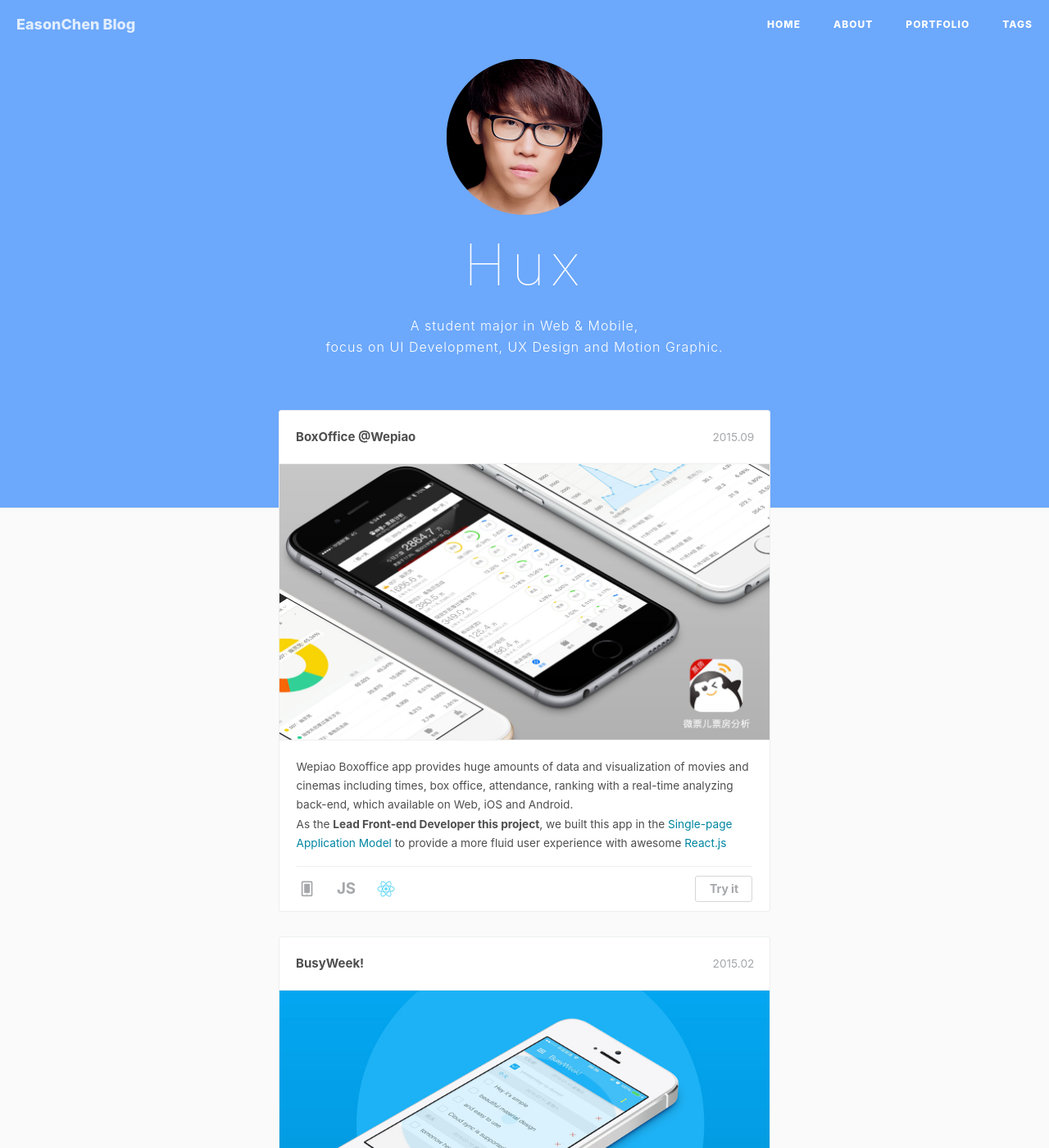
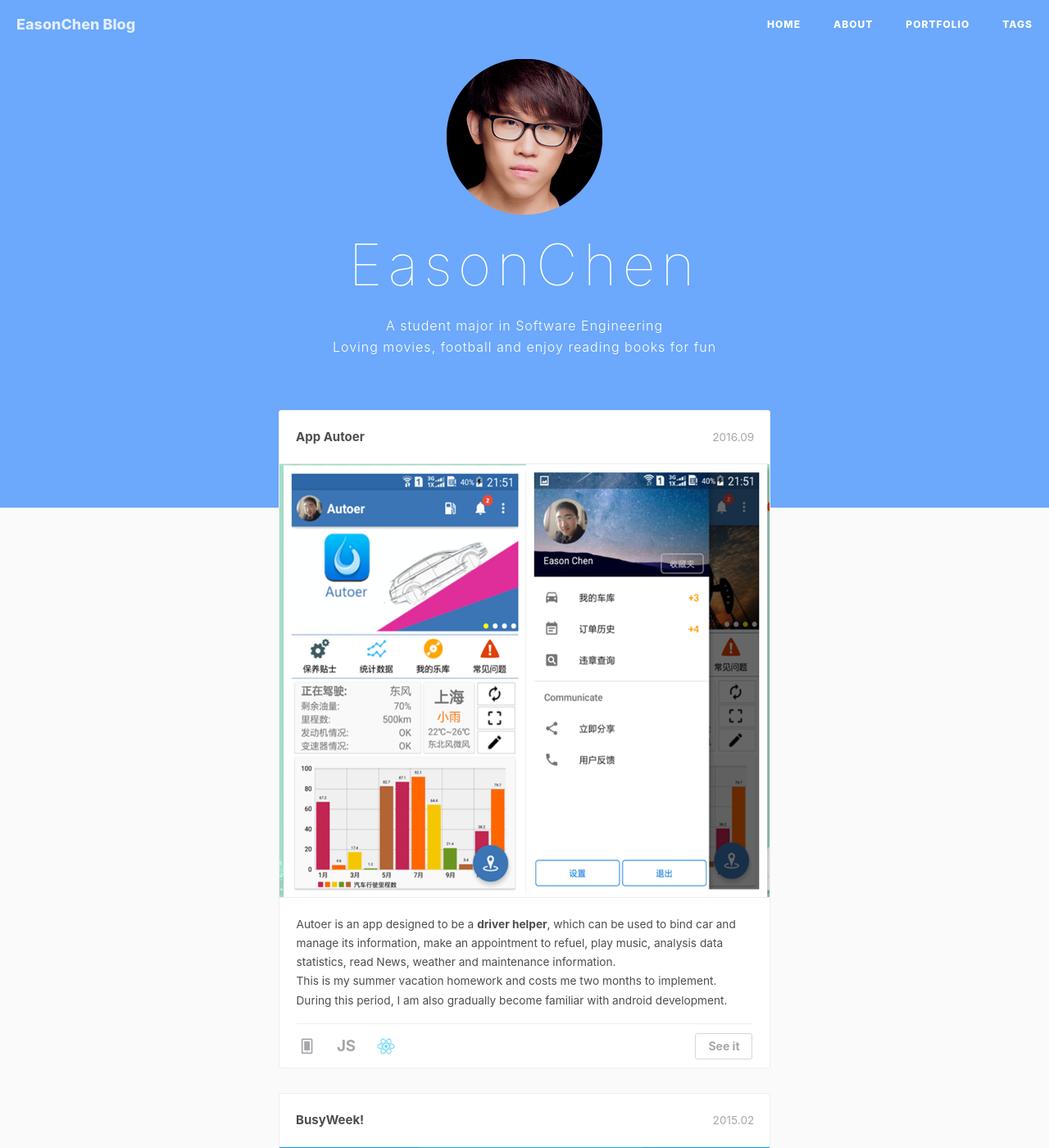
Before and after one commit to jiayangchen/jiayangchen.github.io, a Jekyll site: the page built from portfolio/index.html, in a window 1280 px wide and 1400 px high. Shown: the whole window at 82% size. Built offline with Jekyll 4.4.1, drawn with Linux system fonts in a browser that asks for light colours; nearby versions of some CDN libraries; comment, search, counter and statistics services are not loaded.

Commit message:
20161005

```diff
--- a/portfolio/index.html
+++ b/portfolio/index.html
@@ -17,26 +17,27 @@
 		<div class="container" style="margin:0;padding:0;width:100%;">
 			<header>
 				<img width="190" height="190" src="images/hux_avatar.png">
-				<h1>Hux</h1>
-				<p>A student major in Web & Mobile,<br>
-					focus on UI Development, UX Design and Motion Graphic.</p>
+				<h1>EasonChen</h1>
+				<p>A student major in Software Engineering<br>
+					Loving movies, football and enjoy reading books for fun</p>
 			</header>
 			<div class="main">
 				<ul class="cbp_tmtimeline">
 					<li>
 						<div class="cbp_tmlabel">
-							<h2 id="boxoffice">BoxOffice @Wepiao</h2>
-							<time>2015.09</time>
-							<img src="images/work-wepiao-bo.jpg">
+							<h2 id="boxoffice">App Autoer</h2>
+							<time>2016.09</time>
+							<img src="images/autoer.png">
 							<ul>
 								<li>
-									Wepiao Boxoffice app provides huge amounts of data and visualization of movies and cinemas including times, box office, attendance, ranking with a real-time analyzing back-end, which available on Web, iOS and Android.<br> As the <b>Lead Front-end Developer this project</b>, we built this app in the <a href="https://en.wikipedia.org/wiki/Single-page_application">Single-page Application Model</a> to provide a more fluid user experience with awesome <a href="http://facebook.github.io/react/">React.js</a>
+									Autoer is an app designed to be a <b>driver helper</b>, which can be used to bind car and manage its information, make an appointment to refuel, play music, analysis data statistics, read News, weather and maintenance information.<br>
+                                    This is my summer vacation homework and costs me two months to implement. During this period, I am also gradually become familiar with android development.
 								</li>
 								<li class="skill">
 									<span class="cbp_tmicon-phone"></span>
 									<span><b>JS</b></span>
 									<span class="i-react"></span>
-									<span class="link"><a target="_blank" href="http://piaofang.wepiao.com">Try it</a></span>
+									<span class="link"><a target="_blank" href="https://github.com/jiayangchen/MyLeanCloud">See it</a></span>
 								</li>
 							</ul>
 						</div>
```
Also changed, not shown: portfolio/images/autoer.png (added).
